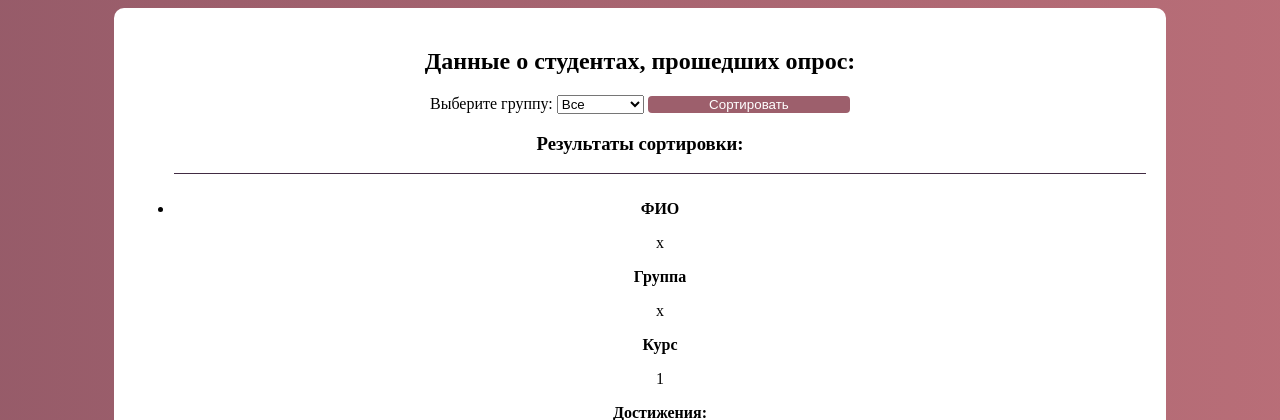
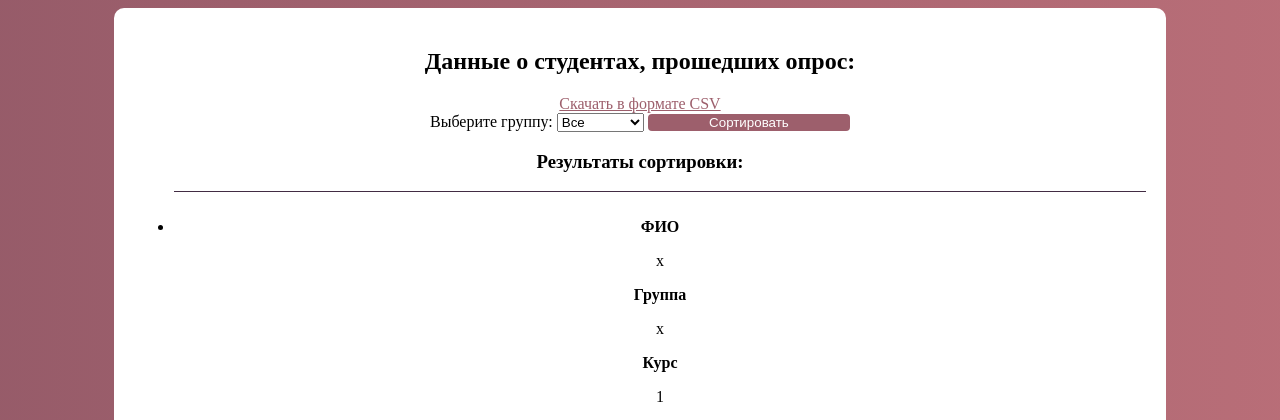
Before and after one commit to AreHumphrey/Fefu_survey, a Flask app: page /admin-panel in a window 1280 px wide. Shown: the top 420 px of the page. Run offline with Flask 3, Linux system fonts and the light colour scheme; a user stored in the database is signed in.

Commit message:
add downloading csv, fix form

```diff
--- a/app.py
+++ b/app.py
@@ -1,8 +1,11 @@
+import io
 from functools import wraps
 
-from flask import Flask, render_template, request, jsonify, url_for, redirect, session
+from flask import Flask, render_template, request, jsonify, url_for, redirect, session, send_file
 import os
 from flask_sqlalchemy import SQLAlchemy
+import csv
+from flask import make_response
 
 basedir = os.path.abspath(os.path.dirname(__file__))
 
@@ -53,6 +56,7 @@ def submit_form():
                                description=description, attachment=attachment)
     db.session.add(achievement)
     db.session.commit()
+
     return jsonify({'redirect': url_for('index')})
 
 
@@ -89,6 +93,35 @@ def admin_panel():
                            group_options=group_options)
 
 
+@app.route('/download-csv', methods=['GET'])
+def download_csv():
+    students = Students.query.all()
+
+    csv_data = [["ФИО", "Группа", "Курс", "Достижения"]]
+
+    for student in students:
+        achievements = ', '.join([achievement.achievement for achievement in student.achievements])
+        csv_data.append([student.fullname, student.group_name, student.course, achievements])
+
+    return generate_csv_response(csv_data, "students_data.csv")
+
+
+def generate_csv_response(data, filename):
+    csvfile = io.StringIO()
+    csvwriter = csv.writer(csvfile, delimiter=',')
+
+    for row in data:
+        csvwriter.writerow(row)
+
+    csvfile.seek(0)
+
+    response = make_response(csvfile.read().encode('utf-8-sig'))
+    response.headers['Content-Type'] = 'text/csv; charset=utf-8'
+    response.headers['Content-Disposition'] = f'attachment; filename={filename}'
+
+    return response
+
+
 if __name__ == '__main__':
     db.create_all()
     app.run(debug=True)
--- a/templates/pages/admin_panel.html
+++ b/templates/pages/admin_panel.html
@@ -9,6 +9,7 @@
     <h2>Данные о студентах, прошедших опрос:</h2>
 
     <form method="POST">
+        <a style="color: #9D5F6C" href="{{ url_for('download_csv') }}">Скачать в формате CSV</a><br>
         <label for="group_name">Выберите группу:</label>
         <select name="group_name" id="group_name">
             <option value="All">Все</option>
```
Also changed, not shown: templates/pages/form.html (+4 -8 lines).
